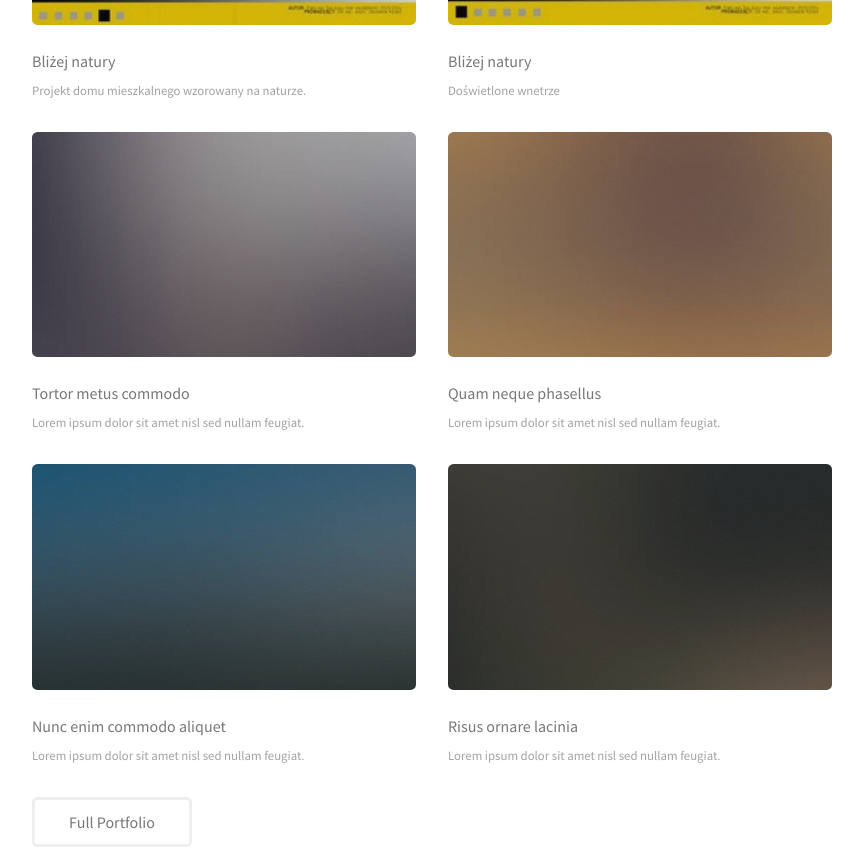
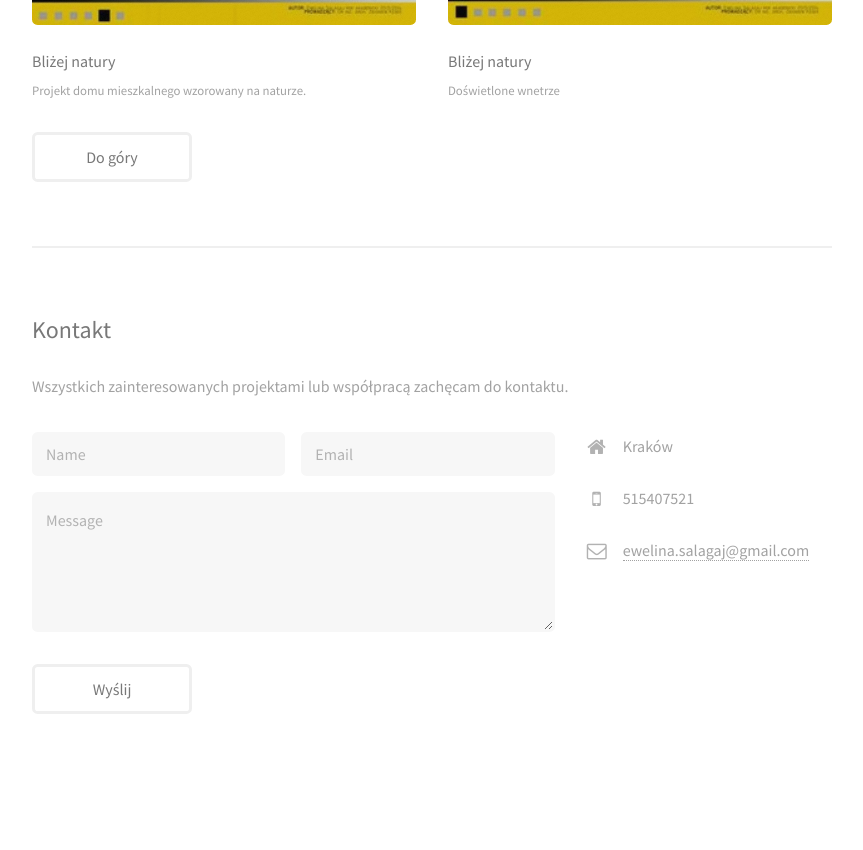
Before and after one commit to RMachnik/EMPortfolio, a plain HTML site: page index.html in a window 1280 px wide. Shown: the part 907-1757 px from the top of the page, without its empty margins (400-1263 px from the left). After the commit the page ends 1701 px from the top, so only its background shows below. Drawn offline with Linux system fonts and the light colour scheme.

Commit message:
New avatar and removing sample images.

```diff
--- a/index.html
+++ b/index.html
@@ -31,7 +31,7 @@
     <!-- One -->
     <section id="one">
         <header class="major">
-            <h2>Moje prace<br/>
+            <h2>Moje prace<br/></h2>
         </header>
         <p>Poniższe prace zostały wykonane z wykożystaniem programów AutoCad, Sketchup i 3dsMax.</p>
 
@@ -59,37 +59,9 @@
 
                 <p>Doświetlone wnetrze</p>
             </article>
-            <article class="6u 12u$(xsmall) work-item">
-                <a href="images/fulls/03.jpg" class="image fit thumb"><img src="images/thumbs/03.jpg" alt=""/></a>
-
-                <h3>Tortor metus commodo</h3>
-
-                <p>Lorem ipsum dolor sit amet nisl sed nullam feugiat.</p>
-            </article>
-            <article class="6u$ 12u$(xsmall) work-item">
-                <a href="images/fulls/04.jpg" class="image fit thumb"><img src="images/thumbs/04.jpg" alt=""/></a>
-
-                <h3>Quam neque phasellus</h3>
-
-                <p>Lorem ipsum dolor sit amet nisl sed nullam feugiat.</p>
-            </article>
-            <article class="6u 12u$(xsmall) work-item">
-                <a href="images/fulls/05.jpg" class="image fit thumb"><img src="images/thumbs/05.jpg" alt=""/></a>
-
-                <h3>Nunc enim commodo aliquet</h3>
-
-                <p>Lorem ipsum dolor sit amet nisl sed nullam feugiat.</p>
-            </article>
-            <article class="6u$ 12u$(xsmall) work-item">
-                <a href="images/fulls/06.jpg" class="image fit thumb"><img src="images/thumbs/06.jpg" alt=""/></a>
-
-                <h3>Risus ornare lacinia</h3>
-
-                <p>Lorem ipsum dolor sit amet nisl sed nullam feugiat.</p>
-            </article>
         </div>
         <ul class="actions">
-            <li><a href="#" class="button">Full Portfolio</a></li>
+            <li><a href="#" class="button">Do góry</a></li>
         </ul>
     </section>
 
@@ -458,8 +430,10 @@ print 'It took ' + i + ' iterations to sort the deck.';</code></pre>
 <!-- Footer -->
 <footer id="footer">
     <ul class="icons">
-        <li><a href="https://www.facebook.com/ewelina.salagaj" class="icon fa-facebook"><span class="label">Twitter</span></a></li>
-        <li><a href="mailto:ewelina.salagaj@gmail.com" class="icon fa-envelope-o"><span class="label">Email</span></a></li>
+        <li><a href="https://www.facebook.com/ewelina.salagaj" class="icon fa-facebook"><span
+                class="label">Twitter</span></a></li>
+        <li><a href="mailto:ewelina.salagaj@gmail.com" class="icon fa-envelope-o"><span class="label">Email</span></a>
+        </li>
     </ul>
     <ul class="copyright">
         <li>&copy; Untitled</li>
```
Also changed, not shown: images/avatar.jpg.
